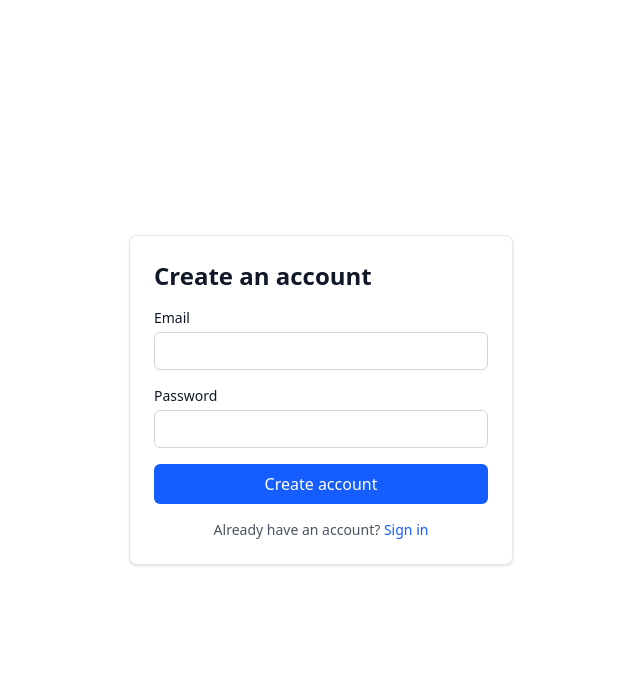
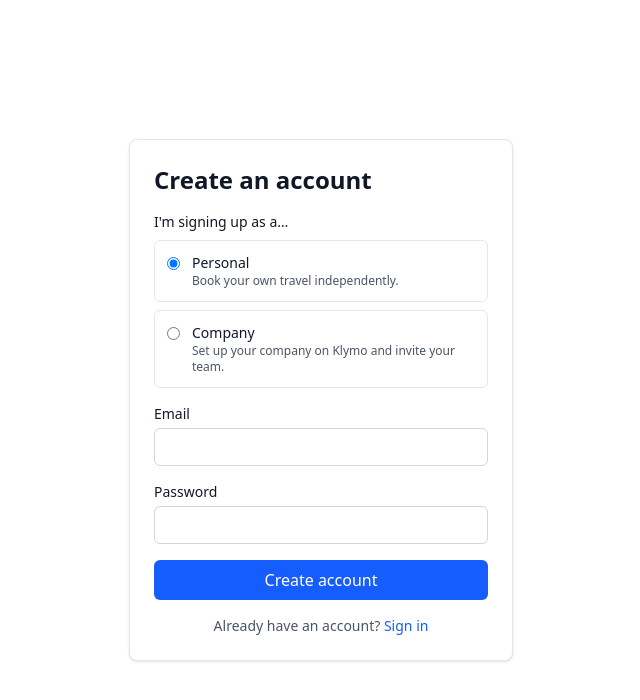
Before and after one commit to sb-klymo/frontend, a Next.js app: page /signup in a window 1280 px wide. Shown: the top 700 px of the page, without its empty margins (319-959 px from the left). Built offline with nearby package versions, Linux system fonts and the light colour scheme.

Commit message:
feat(signup): add Company/Personal radio choice
Captures the user's signup-time intent and passes it as
options.data.account_type on supabase.auth.signUp. The
handle_new_user trigger (backend PR #68) reads this and persists
to public.users.account_type. Default = Personal.

```diff
--- a/src/app/signup/page.tsx
+++ b/src/app/signup/page.tsx
@@ -6,10 +6,13 @@ import Link from "next/link";
 
 import { createSupabaseBrowserClient } from "@/lib/supabase/browser";
 
+type AccountType = "company" | "individual";
+
 export default function SignupPage() {
   const router = useRouter();
   const [email, setEmail] = useState("");
   const [password, setPassword] = useState("");
+  const [accountType, setAccountType] = useState<AccountType>("individual");
   const [error, setError] = useState<string | null>(null);
   const [submitting, setSubmitting] = useState(false);
 
@@ -22,6 +25,9 @@ export default function SignupPage() {
     const { data, error: authError } = await supabase.auth.signUp({
       email,
       password,
+      options: {
+        data: { account_type: accountType },
+      },
     });
 
     setSubmitting(false);
@@ -31,8 +37,6 @@ export default function SignupPage() {
       return;
     }
 
-    // Local Supabase has email confirmations off by default → we get a session
-    // immediately. Hosted projects may require email verification; handle both.
     if (data.session) {
       router.push("/chat");
       router.refresh();
@@ -49,9 +53,46 @@ export default function SignupPage() {
       >
         <h1 className="text-2xl font-bold">Create an account</h1>
 
-        <label className="block text-sm">
+        <fieldset className="space-y-2">
+          <legend className="text-sm font-medium">I&apos;m signing up as a…</legend>
+          <label className="flex cursor-pointer items-start gap-3 rounded-md border border-gray-200 p-3 hover:border-blue-400">
+            <input
+              type="radio"
+              name="accountType"
+              value="individual"
+              checked={accountType === "individual"}
+              onChange={() => setAccountType("individual")}
+              className="mt-1"
+            />
+            <span>
+              <span className="block text-sm font-medium">Personal</span>
+              <span className="block text-xs text-gray-600">
+                Book your own travel independently.
+              </span>
+            </span>
+          </label>
+          <label className="flex cursor-pointer items-start gap-3 rounded-md border border-gray-200 p-3 hover:border-blue-400">
+            <input
+              type="radio"
+              name="accountType"
+              value="company"
+              checked={accountType === "company"}
+              onChange={() => setAccountType("company")}
+              className="mt-1"
+            />
+            <span>
+              <span className="block text-sm font-medium">Company</span>
+              <span className="block text-xs text-gray-600">
+                Set up your company on Klymo and invite your team.
+              </span>
+            </span>
+          </label>
+        </fieldset>
+
+        <label className="block text-sm" htmlFor="email">
           Email
           <input
+            id="email"
             type="email"
             value={email}
             onChange={(e) => setEmail(e.target.value)}
@@ -60,9 +101,10 @@ export default function SignupPage() {
           />
         </label>
 
-        <label className="block text-sm">
+        <label className="block text-sm" htmlFor="password">
           Password
           <input
+            id="password"
             type="password"
             value={password}
             onChange={(e) => setPassword(e.target.value)}
```
Also changed, not shown: 1 other file (tests, documents, lock files or other folders).
